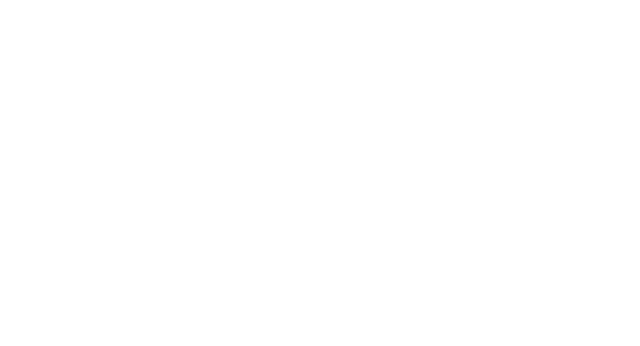
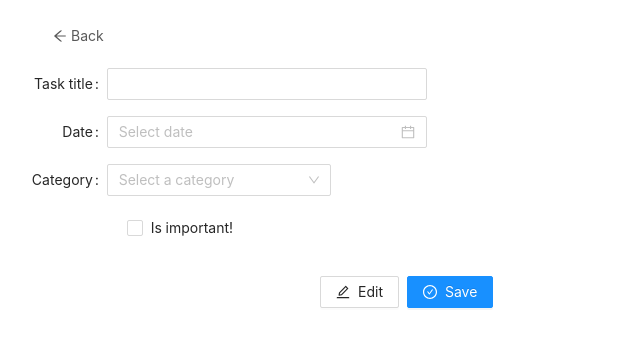
Before and after one commit to viet-vo-360/todo-list, a React (Create React App) app: page /detail/4accb4a4-3052-4eba-9e25-3a04d202cc3c in a window 1280 px wide. Shown: the top 346 px of the page, without its empty margins (0-640 px from the left). Built offline with nearby package versions, Linux system fonts and the light colour scheme; the HTML template or start-up script is replaced by a standard one.

Commit message:
Add detail view

```diff
--- a/src/App.css
+++ b/src/App.css
@@ -1,13 +1,9 @@
-div[name='todotext'] {
+div[name="todotext"] {
   margin-bottom: 0px;
 }
 
 .App {
   margin-top: 25px;
-}
-
-.ant-btn {
-  margin-top: 15px;
 }
 
 h2,
@@ -16,8 +12,15 @@
   text-align: center;
 }
 
-span[role='img'] {
-  color: red;
+a.link {
+  color: rgba(0, 0, 0, 0.65);
+}
+a.link:active {
+  color: #096dd9 !important;
+}
+
+a.link:hover {
+  color: #096dd9 !important;
 }
 
 .true {
@@ -40,3 +43,6 @@
 #checkbox-important-task {
   margin-left: 30px;
 }
+.ant-form-item {
+  margin-bottom: 16px;
+}
--- a/src/App.js
+++ b/src/App.js
@@ -12,7 +12,7 @@
         <Route exact path="/">
           <Home />
         </Route>
-        <Route path="/detail/{id}">
+        <Route path="/detail/:id">
           <Detail />
         </Route>
       </Switch>
--- a/src/components/Title/Title.component.jsx
+++ b/src/components/Title/Title.component.jsx
@@ -1,17 +1,22 @@
-import React from 'react';
-import { Typography } from 'antd';
+import React from "react";
+import { Typography, Anchor } from "antd";
 
 const { Paragraph } = Typography;
+const { Link } = Anchor;
 
 export const Title = ({ children, record }) => {
   return (
     <Paragraph
       className={
         // Display text-decoration: line-through if TODO is completed (true)
-        record.completed === 'true' ? 'true' : 'false'
+        record.completed === "true" ? "true" : "false"
       }
     >
-      {children}
+      {record.title !== children ? (
+        children
+      ) : (
+        <a class="link" href={`/detail/${record.key}`}>{children}</a>
+      )}
     </Paragraph>
   );
 };
--- a/src/routes/Detail/index.js
+++ b/src/routes/Detail/index.js
@@ -0,0 +1,105 @@
+import React from "react";
+import {
+  Form,
+  Input,
+  Button,
+  DatePicker,
+  Select,
+  Checkbox,
+  Anchor,
+  Space,
+} from "antd";
+import {
+  ArrowLeftOutlined,
+  EditOutlined,
+  CheckCircleOutlined,
+} from "@ant-design/icons";
+import { categories } from "../../utils/constants/CATEGORIES";
+
+const { Option } = Select;
+
+const layout = {
+  labelCol: { span: 2 },
+  wrapperCol: { span: 6 },
+};
+
+const achorLayout = {
+  wrapperCol: { offset: 1, span: 4 },
+};
+
+const tailLayout = {
+  wrapperCol: { offset: 6, span: 4 },
+};
+const Detail = () => {
+  const onFinish = (values) => {
+    console.log("Success:", values);
+  };
+
+  const onFinishFailed = (errorInfo) => {
+    console.log("Failed:", errorInfo);
+  };
+
+  return (
+    <div>
+      <Form
+        {...layout}
+        style={{ marginTop: "20px" }}
+        name="basic"
+        onFinish={onFinish}
+        onFinishFailed={onFinishFailed}
+      >
+        <Form.Item {... achorLayout}>
+          <a class="link" href="#back">
+            <ArrowLeftOutlined /> Back
+          </a>
+        </Form.Item>
+        <Form.Item label="Task title">
+          <Input />
+        </Form.Item>
+
+        <Form.Item label="Date">
+          <DatePicker id="task-date-picker" style={{ width: "100%" }} />
+        </Form.Item>
+        <Form.Item label="Category">
+          <Input.Group compact>
+            <Form.Item style={{ width: "70%" }}>
+              <Select
+                id="task-category"
+                showSearch
+                placeholder="Select a category"
+                optionFilterProp="children"
+                style={{ width: "100%" }}
+                filterOption={(input, option) =>
+                  option.children.toLowerCase().indexOf(input.toLowerCase()) >=
+                  0
+                }
+              >
+                {categories.length > 0 &&
+                  categories.map((category, i) => {
+                    return (
+                      <Option value={category.value}>{category.title}</Option>
+                    );
+                  })}
+              </Select>
+            </Form.Item>
+            <Form.Item style={{ marginLeft: "20px" }}>
+              <Checkbox>Is important!</Checkbox>
+            </Form.Item>
+          </Input.Group>
+        </Form.Item>
+        <Form.Item {...tailLayout}>
+          <Space>
+            <Button>
+              <EditOutlined /> Edit
+            </Button>
+            <Button type="primary">
+              <CheckCircleOutlined /> Save
+            </Button>
+          </Space>
+        </Form.Item>
+      </Form>
+    </div>
+  );
+};
+
+export default Detail;
--- a/src/routes/Home/index.js
+++ b/src/routes/Home/index.js
@@ -25,7 +25,6 @@
     showSizeChanger: true,
     showQuickJumper: true,
   };
-  console.log("todos", todos);
   return (
     <TodoContext.Provider value={[todos, dispatchTodos]}>
       {todos.length > 0 && (
```
